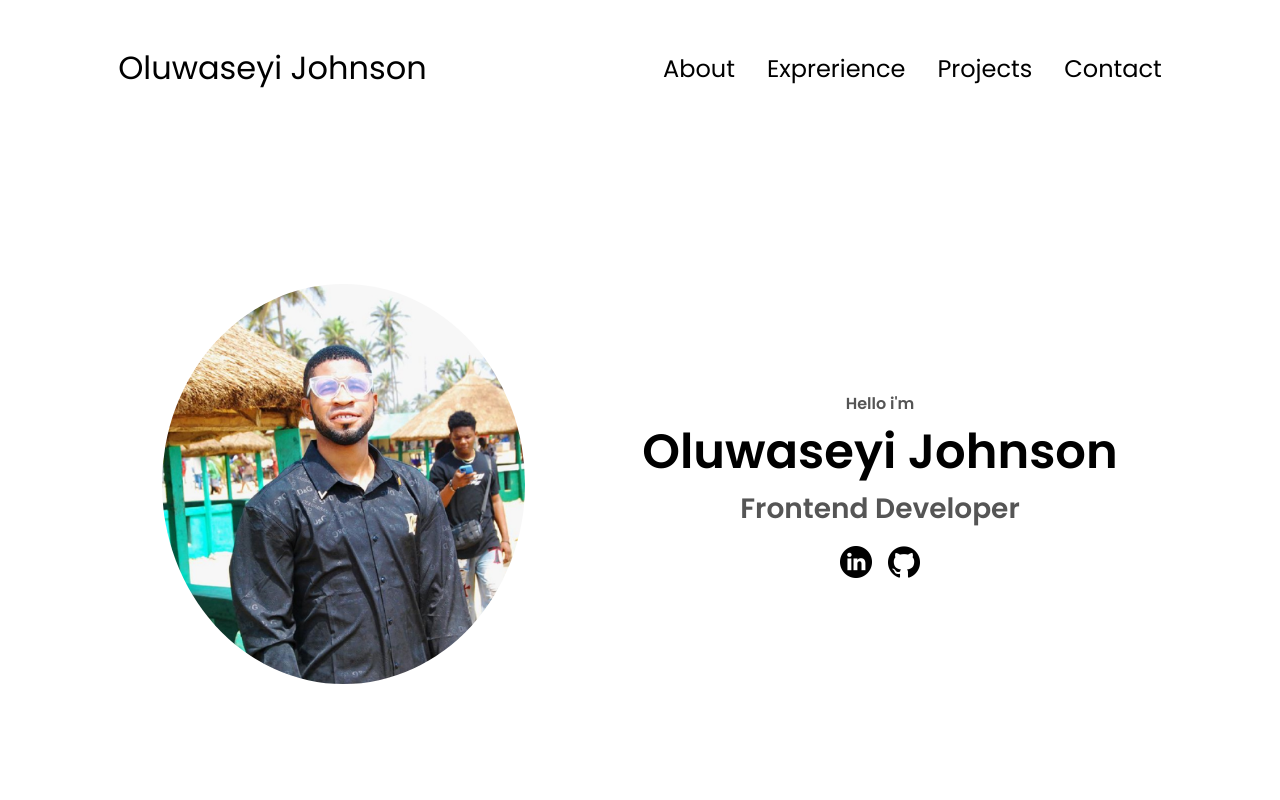
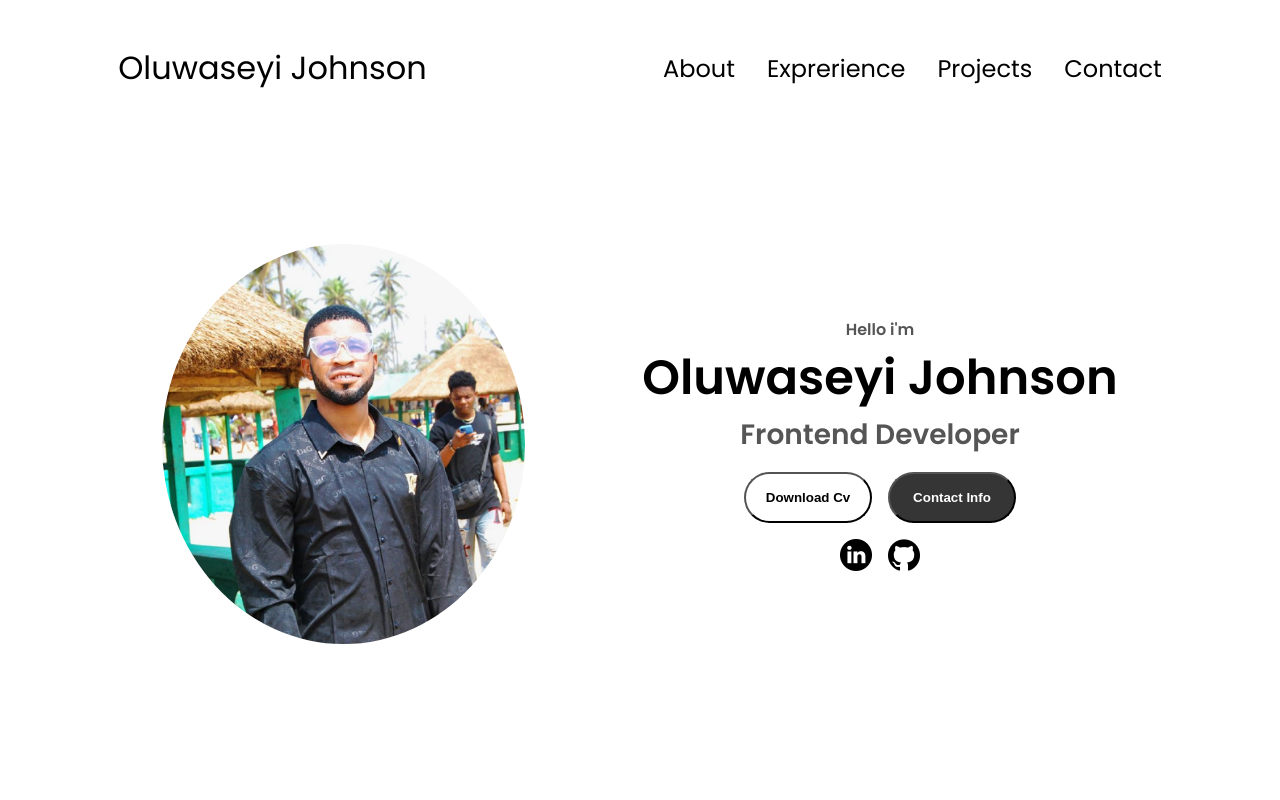
Before and after one commit to Johnnysky2700/Responsive-Portfolio-Website, a plain HTML site: page index.html in a window 1280 px wide. Shown: the top 800 px of the page. Drawn offline with Linux system fonts and the light colour scheme.

Commit message:
btn-container display change to flex

```diff
--- a/mediaquaries.css
+++ b/mediaquaries.css
@@ -2,6 +2,7 @@
     #profile{
         height: 83vh;
         margin-bottom: 5rem;
+        padding-bottom: 80px;
     }
     .about-containers{
         flex-wrap: wrap;
--- a/style.css
+++ b/style.css
@@ -215,7 +215,7 @@ section{
 
 /* BUTTONS */
 .btn-container{
-    display: none;
+    display: flex;
     justify-content: center;
     gap: 1rem;
 }
```
